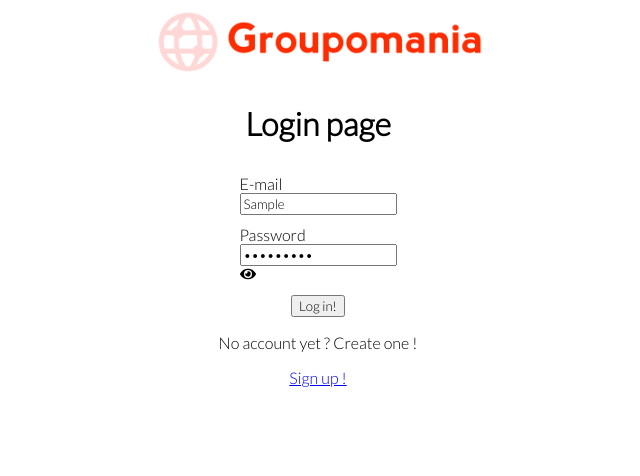
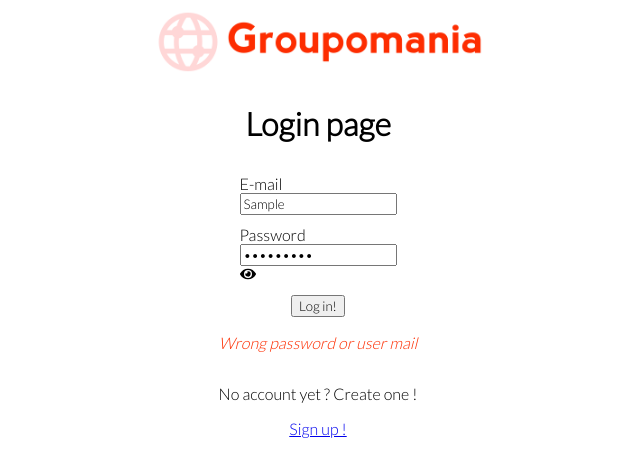
Before and after one commit to Apoxys/moussally-p7-groupomania, a React (Create React App) app in the folder frontend/: page /login in a window 1280 px wide. Both pictures are taken after typing "Sample", "Sample123" into the empty fields and a click on the input "Log in!". Shown: the top 476 px of the page, without its empty margins (322-962 px from the left). Built offline with nearby package versions, Linux system fonts and the light colour scheme; no server answers.

Commit message:
ADDED error text on login failed

```diff
--- a/frontend/src/pages/Login.js
+++ b/frontend/src/pages/Login.js
@@ -15,12 +15,16 @@
     let navigate = useNavigate();
 
     const [passwordShown, setPasswordShown] = useState(false);
+    const [credError, setCredError] = useState(false)
 
     const handleToggle = () => {
         setPasswordShown(!passwordShown)
     }
 
     const handleSubmit = (e) => {
+        if (credError === true) {
+            setCredError(!credError)
+        }
         e.preventDefault();
         axios.post('http://localhost:3001/api/auth/login', {
             email: e.target.userMail.value,
@@ -38,6 +42,7 @@
             })
             .catch(error => {
                 console.log(error)
+                setCredError(true)
             })
     }
 
@@ -61,7 +66,9 @@
                 </label>
                 <input type='submit' value="Log in!" />
             </form>
-
+            {
+                credError ? <p className='login-error'>Wrong password or user mail</p> : ""
+            }
             <p>No account yet ? Create one !</p>
             <NavLink to="/signup">
                 Sign up !
--- a/frontend/src/styles/pages_Style/_logup.scss
+++ b/frontend/src/styles/pages_Style/_logup.scss
@@ -26,6 +26,11 @@
     }
 }
 
+.login-error {
+    font-style: italic;
+    color: $primary-color
+}
+
 .logo {
     max-width: 350px;
     object-fit: cover;
```
